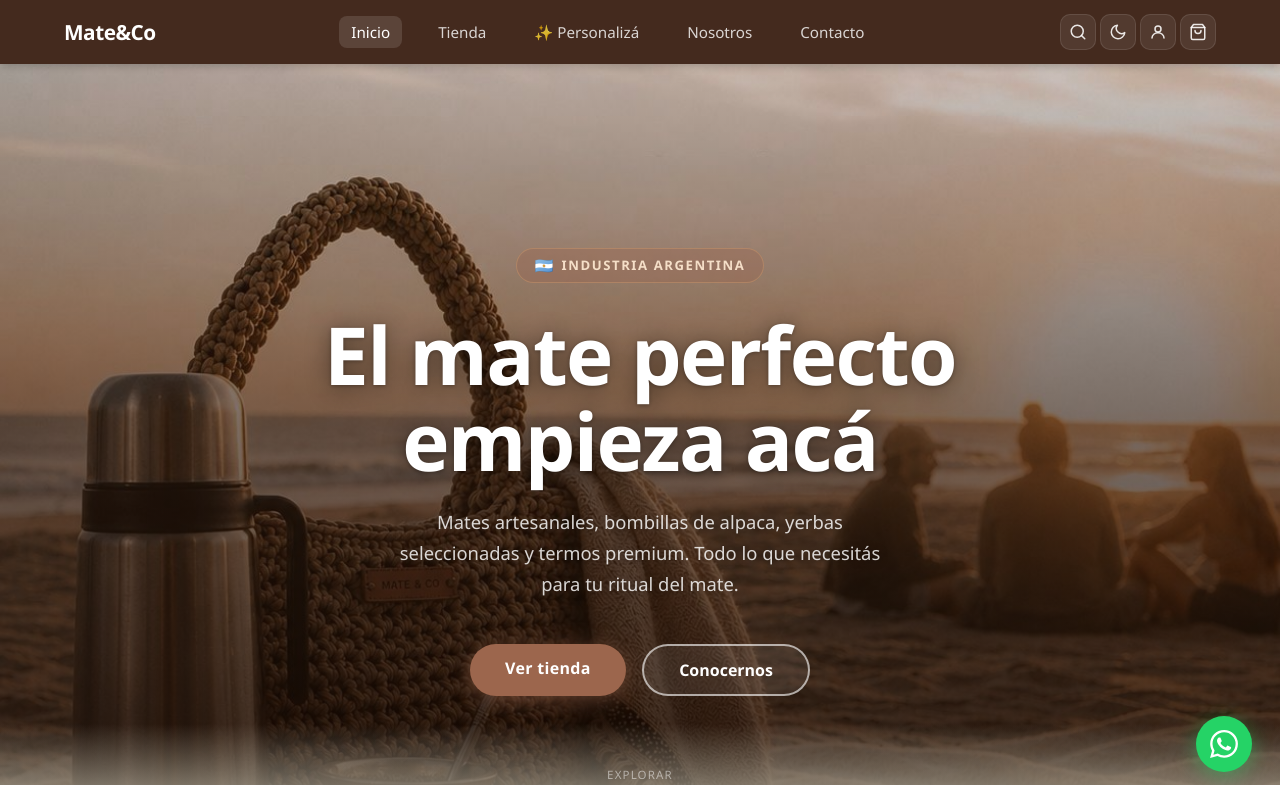
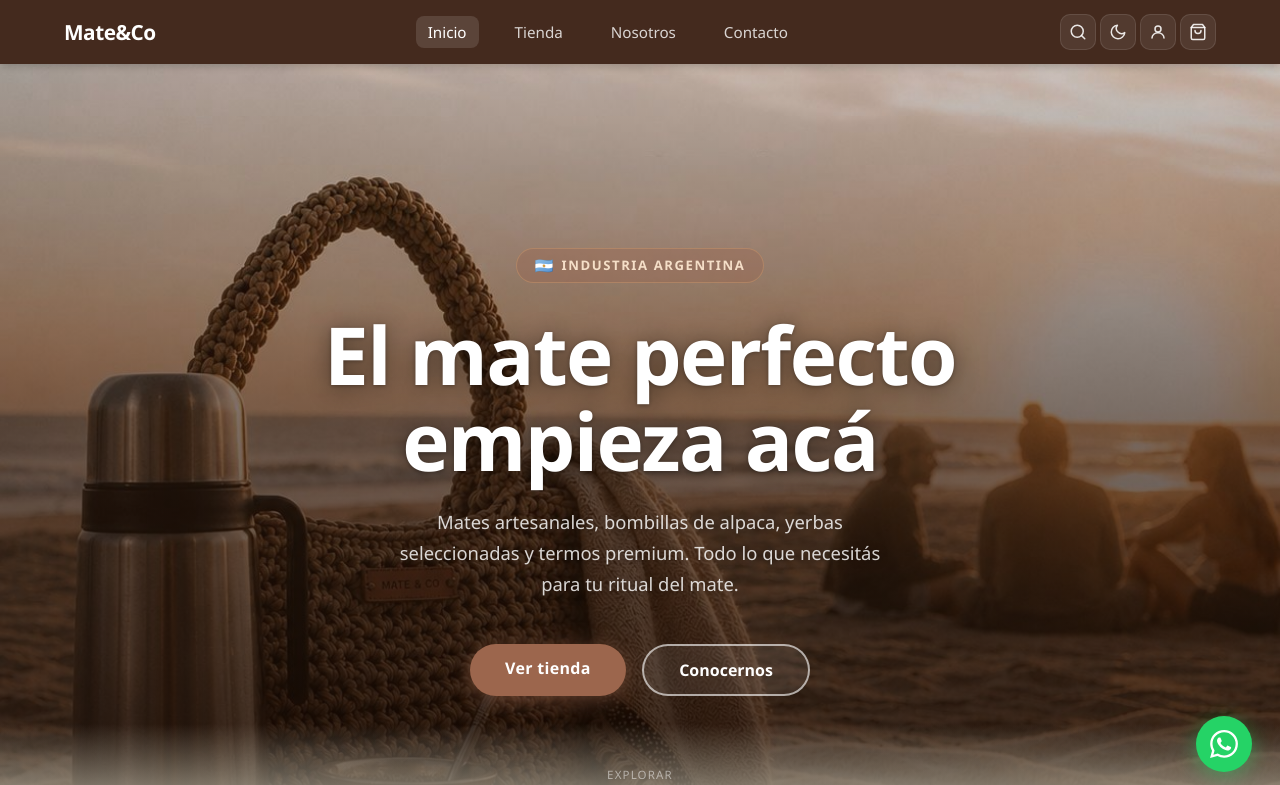
Before and after one commit to Maturojo/carritodecompras, a React (Vite) app: page / in a window 1280 px wide. Shown: the top 785 px of the page. Built offline with nearby package versions, Linux system fonts and the light colour scheme; no server answers.

Commit message:
Sacar seccion Personalizar para el lanzamiento
- Elimina la ruta /personalizar del router
- Elimina el link del navbar
- La pagina Personalizar.jsx queda en el repo para retomar despues

Co-Authored-By: Claude Sonnet 4.6 <noreply@anthropic.com>

```diff
--- a/src/App.jsx
+++ b/src/App.jsx
@@ -22,7 +22,6 @@ import Login         from './pages/Login'
 import Register      from './pages/Register'
 import MiCuenta      from './pages/MiCuenta'
 import AdminPanel    from './pages/admin/AdminPanel'
-import Personalizar  from './pages/Personalizar'
 import PagoExitoso  from './pages/PagoExitoso'
 import PagoFallido  from './pages/PagoFallido'
 import PagoPendiente from './pages/PagoPendiente'
@@ -43,7 +42,6 @@ function PublicSite() {
         <Route path="/login"     element={<Login />} />
         <Route path="/registro"  element={<Register />} />
         <Route path="/mi-cuenta"     element={<MiCuenta />} />
-        <Route path="/personalizar"   element={<Personalizar />} />
         <Route path="/pago-exitoso"   element={<PagoExitoso />} />
         <Route path="/pago-fallido"   element={<PagoFallido />} />
         <Route path="/pago-pendiente" element={<PagoPendiente />} />
--- a/src/components/Navbar.jsx
+++ b/src/components/Navbar.jsx
@@ -54,7 +54,6 @@ export default function Navbar() {
   const links = [
     { to: '/',             label: 'Inicio' },
     { to: '/tienda',       label: 'Tienda' },
-    { to: '/personalizar', label: '✨ Personalizá' },
     { to: '/nosotros',     label: 'Nosotros' },
     { to: '/contacto',     label: 'Contacto' },
   ]
```
